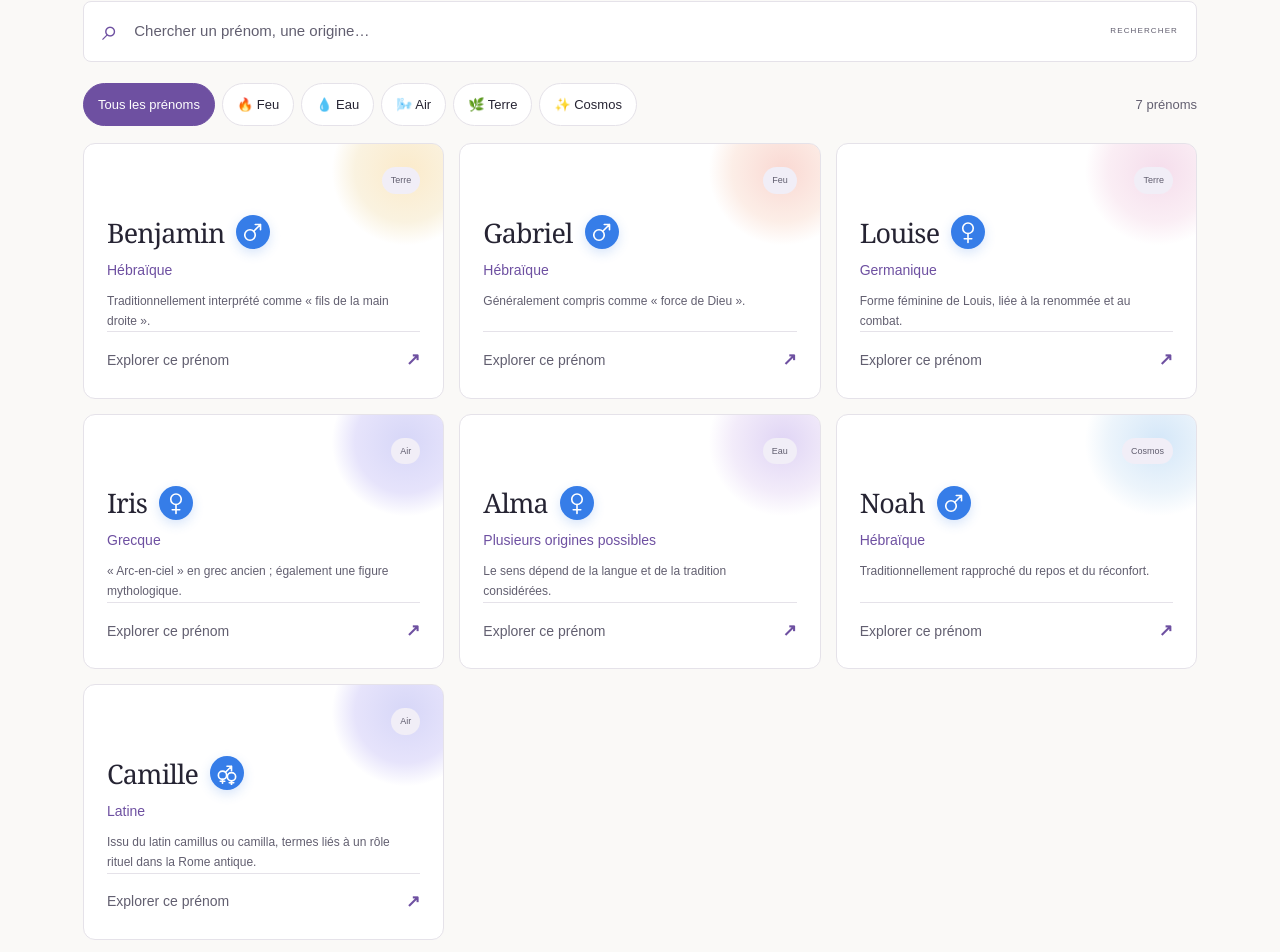
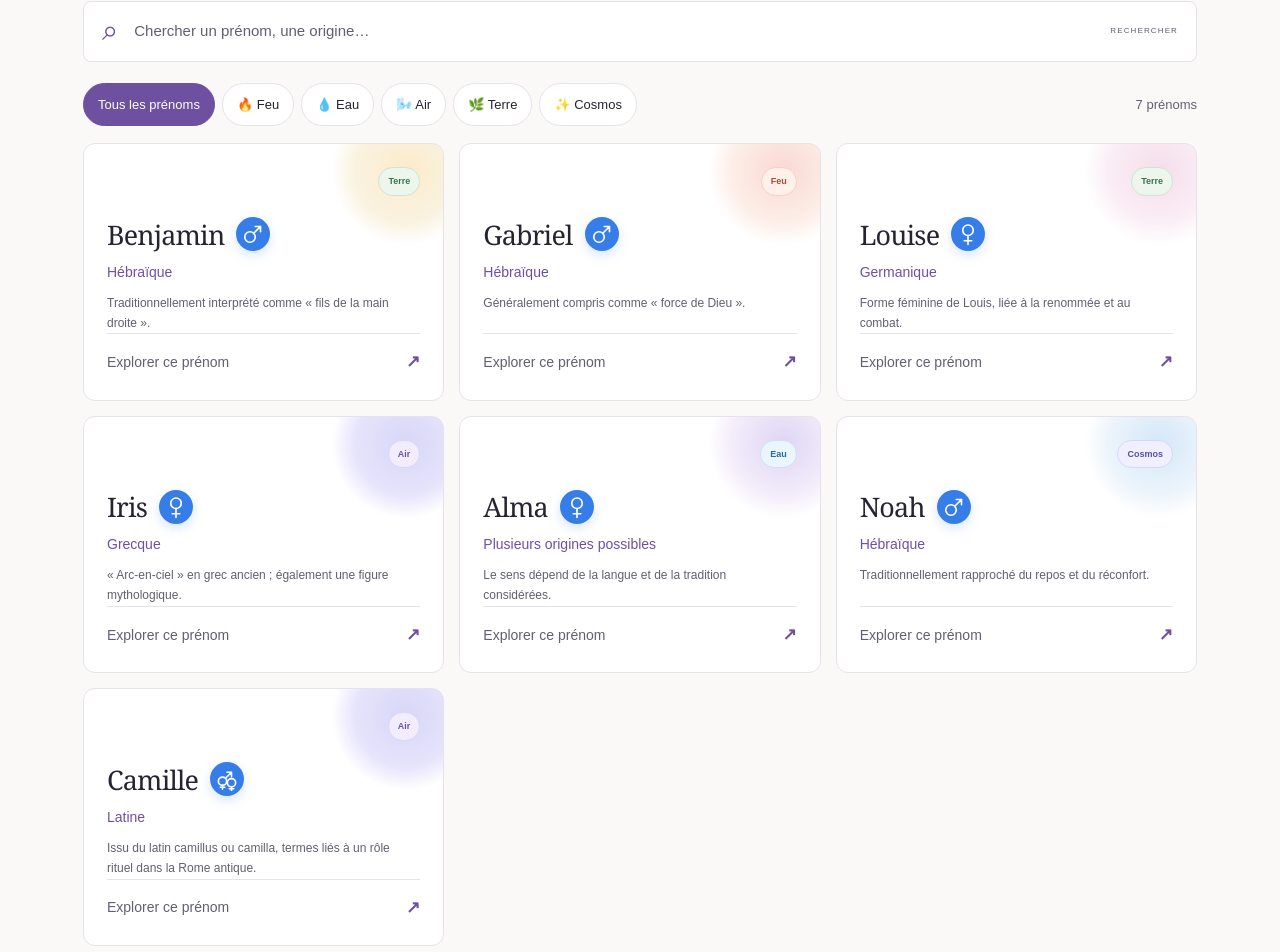
Before and after one commit to Nabouna32/Names, a Next.js app: page / in a window 1280 px wide. Shown: the part 1450-2402 px from the top of the page. Built offline with nearby package versions, Linux system fonts and the light colour scheme.

Commit message:
Match name card element badge colors to element

```diff
--- a/src/app/globals.css
+++ b/src/app/globals.css
@@ -395,3 +395,12 @@ body{font-size:16px;line-height:1.65}
 .name-card-meaning{font-size:12px;line-height:1.65}
 .name-card-bottom{padding-top:14px;border-top:1px solid var(--line);margin-top:auto}
 @media(max-width:760px){.name-card{min-height:230px;padding:20px}.name-card-heading{gap:9px;margin-top:18px}.name-card-heading .name-card-title{font-size:29px}.name-card-gender{flex-basis:32px;width:32px;height:32px;font-size:22px}.name-card-meaning{font-size:13px}}
+
+
+/* Le badge indique l'élément : sa couleur doit donc suivre l'élément, pas le prénom. */
+.name-card-element{border:1px solid transparent;font-weight:600}
+.name-card-element.element-badge-feu{color:#a94b38;background:#fff0e9;border-color:#f3d0c3}
+.name-card-element.element-badge-eau{color:#286f9f;background:#eaf5fc;border-color:#c9e3f4}
+.name-card-element.element-badge-air{color:#6855a2;background:#f1edfc;border-color:#ddd4f5}
+.name-card-element.element-badge-terre{color:#39744f;background:#edf6ed;border-color:#cfe5d0}
+.name-card-element.element-badge-cosmos{color:#5752a0;background:#efefff;border-color:#d8d7fa}
```
